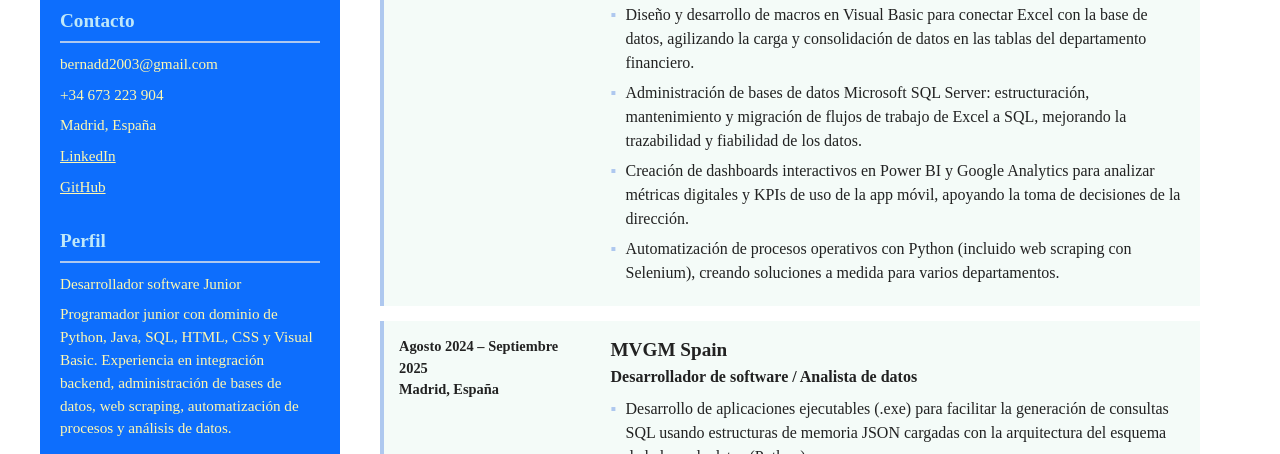
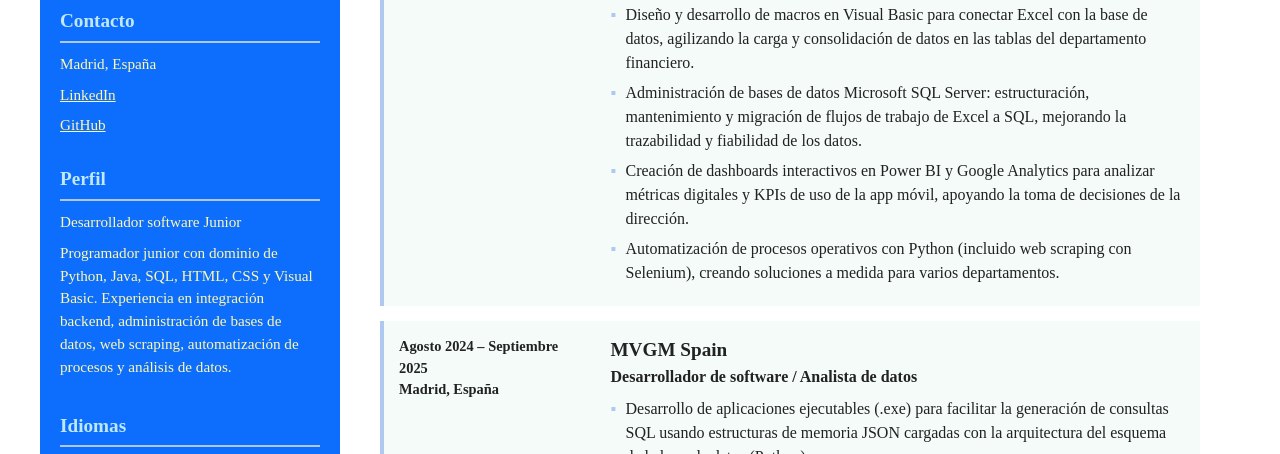
Before and after one commit to DanielBernadPenuelas/DanielBernadPenuelas.github.io, a plain HTML site: page html/CV.html in a window 1280 px wide. Shown: the part 302-756 px from the top of the page. Drawn offline with Linux system fonts and the light colour scheme.

Commit message:
Update CV

```diff
--- a/html/CV.html
+++ b/html/CV.html
@@ -20,12 +20,6 @@
                     Contacto
                 </h2>
                 <div>
-                    <p>
-                        bernadd2003@gmail.com
-                    </p>
-                    <p>
-                        +34 673 223 904
-                    </p>
                     <p>
                         Madrid, España
                     </p>
```
